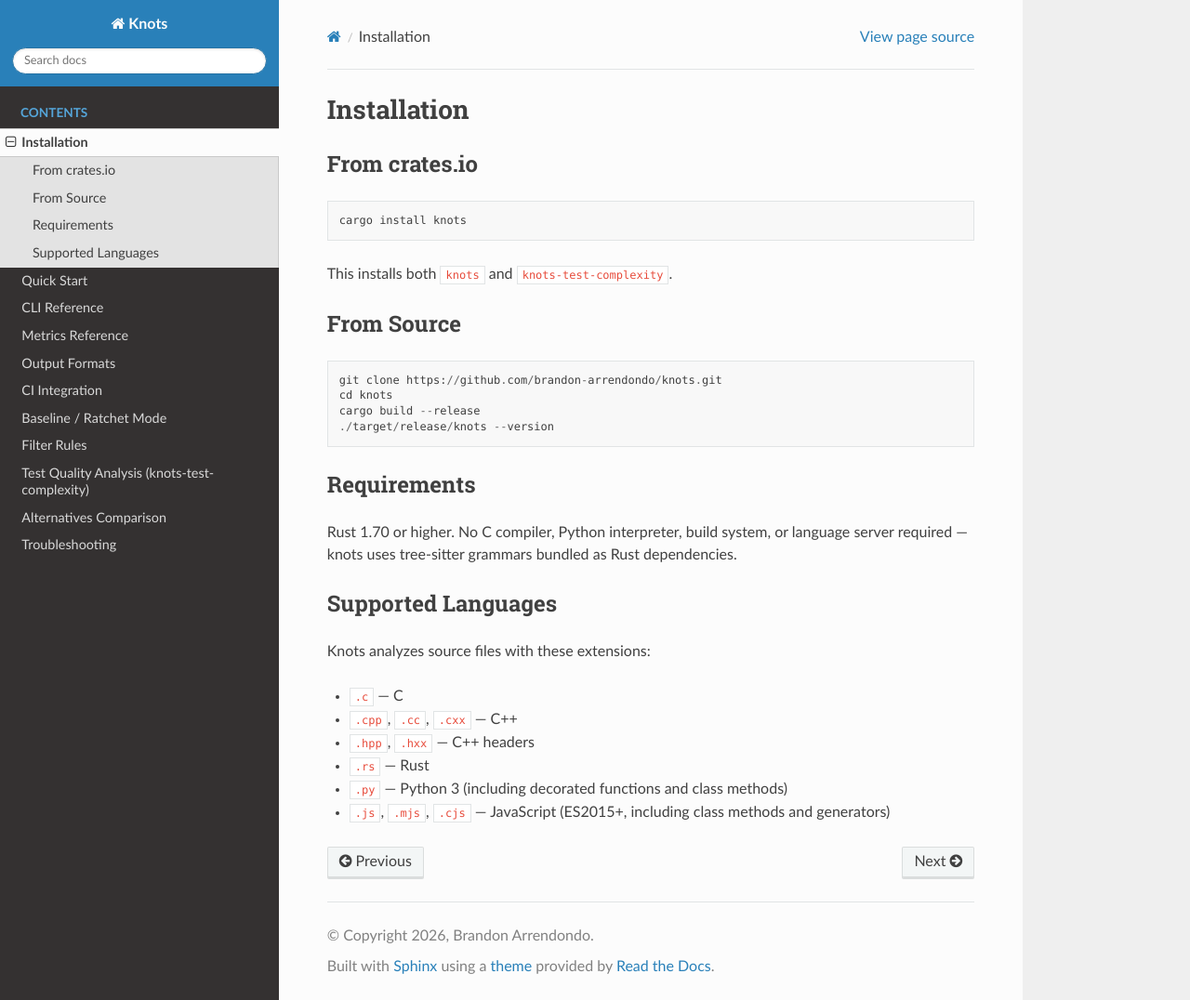
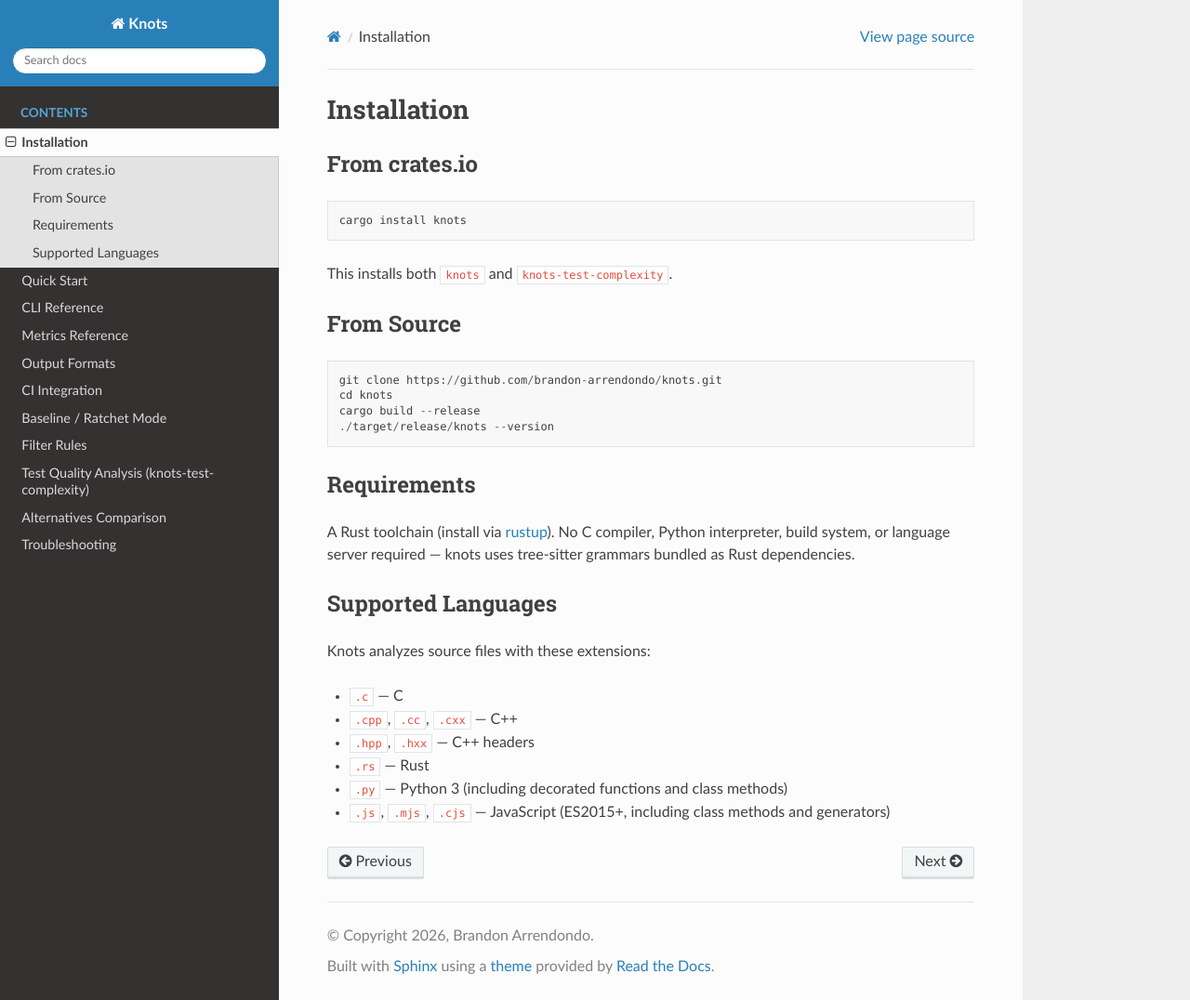
Before and after one commit to brandon-arrendondo/knots, a Sphinx documentation site: the page built from docs/installation.rst, in a window 1280 px wide and 1076 px high. Shown: the whole window at 93% size. Built offline with Sphinx 7.4.7 and the Read the Docs theme 3.1.0, drawn with Linux system fonts in a browser that asks for light colours.

Commit message:
docs: drop hardcoded Rust version requirement
Cargo.toml is the source of truth for the toolchain requirement; stating
a specific MSRV in the README/installation docs only risks drift. Point
to rustup instead.

Co-Authored-By: Claude Opus 4.8 (1M context) <noreply@anthropic.com>

```diff
--- a/docs/installation.rst
+++ b/docs/installation.rst
@@ -23,8 +23,9 @@ From Source
 Requirements
 ------------
 
-Rust 1.70 or higher. No C compiler, Python interpreter, build system, or language
-server required — knots uses tree-sitter grammars bundled as Rust dependencies.
+A Rust toolchain (install via `rustup <https://rustup.rs>`_). No C compiler,
+Python interpreter, build system, or language server required — knots uses
+tree-sitter grammars bundled as Rust dependencies.
 
 Supported Languages
 -------------------
```
Also changed, not shown: README.md (+1 -1 lines).
